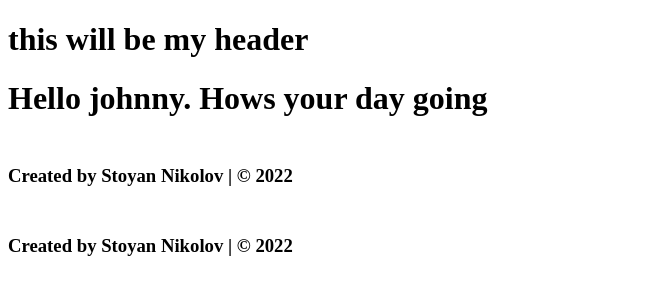
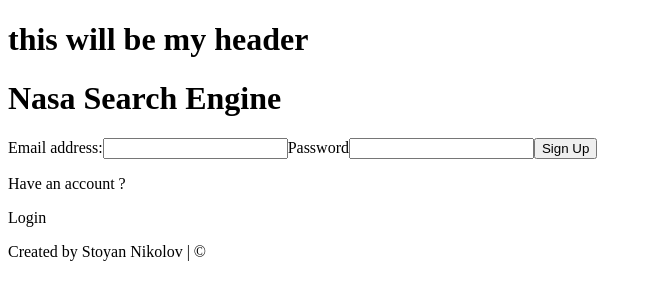
Before and after one commit to stoine92/nasa-search-engine, a React (Create React App) app in the folder search-engine/: page / in a window 1280 px wide. Shown: the top 300 px of the page, without its empty margins (0-652 px from the left). Built offline with nearby package versions, Linux system fonts and the light colour scheme.

Commit message:
Create account authentication built

```diff
--- a/search-engine/package.json
+++ b/search-engine/package.json
@@ -6,9 +6,10 @@
     "@testing-library/jest-dom": "^5.16.5",
     "@testing-library/react": "^13.3.0",
     "@testing-library/user-event": "^13.5.0",
+    "firebase": "^9.9.2",
     "react": "^18.2.0",
     "react-dom": "^18.2.0",
-    "react-router-dom": "^6.3.0",
+    "react-router-dom": "^5.2.0",
     "react-scripts": "5.0.1",
     "sass": "^1.54.4",
     "scss": "^0.2.4",
--- a/search-engine/src/App.js
+++ b/search-engine/src/App.js
@@ -1,13 +1,75 @@
-import Layout from './components/layout/layout';
-import Footer from './components/footer/footer'
+import { useState } from 'react'
+import { Route, Switch } from "react-router-dom";
+import Layout from "./components/layout/layout";
+
+import About from './main/About';
+import Login from './main/login/Login'
+
+import { initializeApp } from "firebase/app";
+import * as firebase from "./fire";
+
+
 
 function App() {
+
+    const [email, setEmail] = useState('')
+    const [password, setPassword] = useState('')
+    const [hasAccount, setHasAccount] = useState(false);
+
+
+  const handleSignUp = () => {
+   const auth =  firebase.auth;
+
+   firebase.createUserWithEmailAndPassword(auth, email, password)
+    .then((userCredential) => {
+    // Signed in
+    const user = userCredential.user;
+
+  })
+  .catch((error) => {
+    const errorCode = error.code;
+    const errorMessage = error.message;
+    // ..
+  });
+  }
+
+  // const handleLogin = () => {
+  //   const auth = firebase.auth;
+
+  //   firebase.signInWithEmailAndPassword(auth, email, password)
+  //   .then((userCredential) => {
+  //   // Signed in
+  //   const user = userCredential.user;
+  //   // ...
+  // })
+  // .catch((error) => {
+  //   const errorCode = error.code;
+  //   const errorMessage = error.message;
+  // });
+  // }
+
+  const handleLogin = () => {
+    console.log(firebase);
+  }
+
+
   return (
     <>
     <Layout>
-
-      <h1>Hello johnny. Hows your day going   </h1>
-      <Footer />
+    <Switch>
+      <Route path="/" exact>
+        <Login
+          email={email}
+          setEmail={setEmail}
+          password={password}
+          setPassword={setPassword}
+          hasAccount={hasAccount}
+          setHasAccount={setHasAccount}
+          handleSignUp={handleSignUp}
+          handleLogin={handleLogin}
+      /></Route>
+      <Route path='/about' component={About} />
+    </Switch>
     </Layout>
 
     </>
--- a/search-engine/src/components/footer/Footer.module.css
+++ b/search-engine/src/components/footer/Footer.module.css
@@ -1,3 +1,20 @@
 .footer {
-   margin-top: 3rem;
-}
+    position: relative;
+    left: 0;
+    bottom: 0;
+    width: 100%;
+    background-color: #222;
+    color: white;
+    text-align: center;
+    margin-top: 0px;
+    padding-bottom: 10px;
+  }
+
+  .footer-paragraph {
+    color: whitesmoke;
+    font-weight: bold;
+    font-size: 22px;
+    text-align: end;
+    padding-top: 10px;
+    padding-right: 40px;
+  }
--- a/search-engine/src/components/footer/footer.js
+++ b/search-engine/src/components/footer/footer.js
@@ -1,14 +1,9 @@
-import FooterStyles from './Footer.module.css'
+import React from "react";
+import './Footer.module.css'
 
-const Footer = () => {
+function Footer() {
 
-
-    return(
-        <footer >
-             <h3 className={FooterStyles.footer}>Created by Stoyan Nikolov | &copy; 2022</h3>
-        </footer>
-
-    )
+  return <footer className="footer"><p className="footer-paragraph">Created by Stoyan Nikolov | &copy;</p></footer>;
 }
 
 export default Footer;
--- a/search-engine/src/components/layout/layout.js
+++ b/search-engine/src/components/layout/layout.js
@@ -1,5 +1,5 @@
-import Header from '../header/header';
-import Footer from '../footer/footer';
+import Header from '../header/Header';
+import Footer from '../footer/Footer';
 
 const Layout = (props) => {
 
--- /dev/null
+++ b/search-engine/src/fire.js
@@ -0,0 +1,19 @@
+import { initializeApp } from "firebase/app";
+import { getAuth, createUserWithEmailAndPassword } from "firebase/auth";
+import { signInWithEmailAndPassword } from 'firebase/auth'
+
+const firebaseConfig = {
+  apiKey: "AIzaSyDg9Flw1rPUwb-n2bcL9SFs0P6CokpKVHs",
+  authDomain: "nasasearchengine.firebaseapp.com",
+  projectId: "nasasearchengine",
+  storageBucket: "nasasearchengine.appspot.com",
+  messagingSenderId: "537580452433",
+  appId: "1:537580452433:web:70ec736af1f843502bd670",
+  measurementId: "G-YMKQXPXRYY"
+};
+
+
+const app = initializeApp(firebaseConfig);
+const auth = getAuth(app);
+
+export {auth, createUserWithEmailAndPassword, signInWithEmailAndPassword };
--- a/search-engine/src/index.js
+++ b/search-engine/src/index.js
@@ -2,15 +2,15 @@
 import ReactDOM from 'react-dom/client';
 import App from './App';
 import reportWebVitals from './reportWebVitals';
-import { BrowserRouter as Router } from 'react-router-dom';
+import { BrowserRouter } from 'react-router-dom';
 
 const root = ReactDOM.createRoot(document.getElementById('root'));
 root.render(
 
       <React.StrictMode>
-        <Router>
+        <BrowserRouter>
          <App />
-      </Router>
+      </BrowserRouter>
   </React.StrictMode>
 
 
--- /dev/null
+++ b/search-engine/src/main/About.js
@@ -0,0 +1,11 @@
+const About = () => {
+    return(
+        <>
+        <h1>Test that bugger</h1>
+
+        </>
+
+    )
+}
+
+export default About;
--- /dev/null
+++ b/search-engine/src/main/login/Login.js
@@ -0,0 +1,72 @@
+const Login = (props) => {
+const {
+    email,
+    setEmail,
+    password,
+    setPassword,
+    handleLogin,
+    handleSignUp,
+    hasAccount,
+    setHasAccount,
+    // emailError,
+    // passwordError,
+    // isAuthenticated
+} = props;
+
+
+    return (
+        <>
+            <div>
+             <h1>Nasa Search Engine</h1>
+            </div>
+
+         <form type='submit'>
+            <label htmlFor="email">Email address:</label>
+            <input
+            type="email"
+            name="email"
+            value={email}
+            required
+            onChange={(e) => setEmail(e.target.value)}
+            />
+            <label htmlFor="password">Password</label>
+            <input
+            type="password"
+            name="password"
+            value={password}
+            required
+            onChange={(e) => setPassword(e.target.value)}
+            />
+
+
+            {
+                !hasAccount ?
+                <>
+                <button
+                type="submit"
+                onClick={handleSignUp}
+                >Sign Up
+                </button>
+                <p>Have an account ? </p>
+                <span onClick={() => setHasAccount(true)}>Login</span>
+                </>
+                :
+                <>
+                 <button
+                  type="submit"
+                  onClick={handleLogin}
+                  >
+                  Login
+                  </button>
+                <p>Don't have an account ? </p>
+                <span onClick={() => setHasAccount(false)}>Register</span>
+                </>
+
+            }
+        </form>
+         </>
+
+    )
+}
+
+export default Login;
```
Also changed, not shown: search-engine/src/main/Home.js (added, +19 -0 lines), 1 other file (tests, documents, lock files or other folders).
